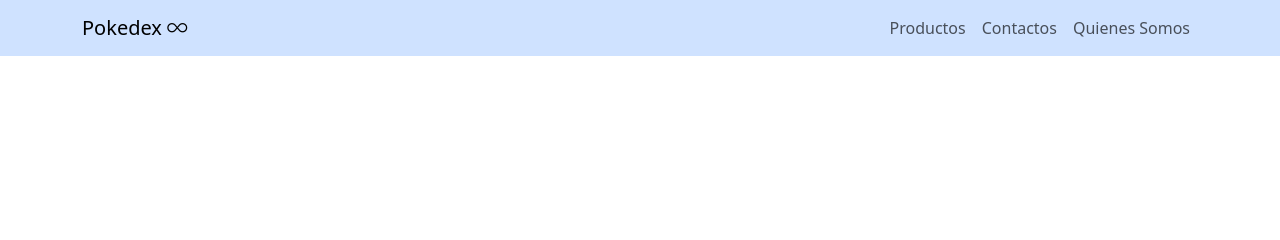
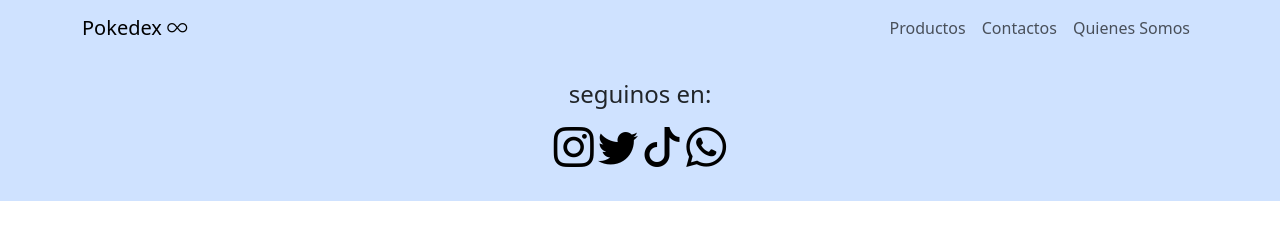
Before and after one commit to nachoabe30/Pokegroup, a plain HTML site: page index.html in a window 1280 px wide. Drawn offline with nearby package versions, Linux system fonts and the light colour scheme.

Commit message:
Agregamos correctamente el footer con sus direcciones

```diff
--- a/index.html
+++ b/index.html
@@ -41,7 +41,13 @@
 </header>
 
     <main></main>
-    <footer>
+        <footer class="bg-primary-subtle py-4 text-center text-dark">
+        <h5 class="fs-4">seguinos en:</h5>
+        <a href="./pages/error404.html" class="link-light fs-1"><i class="bi bi-instagram" style="color: black;"></i></a>
+        <a href="./pages/error404.html" class="link-light fs-1"><i class="bi bi-twitter" style="color: black;" ></i></a>
+        <a href="./pages/error404.html" class="link-light fs-1"><i class="bi bi-tiktok" style="color: black;"></i></a>
+        <a href="./pages/error404.html" class="link-light fs-1"><i class="bi bi-whatsapp" style="color: black;"></i></a>
+
     </footer>
 
     <script src="https://cdn.jsdelivr.net/npm/bootstrap@5.3.6/dist/js/bootstrap.bundle.min.js" integrity="sha384-j1CDi7MgGQ12Z7Qab0qlWQ/Qqz24Gc6BM0thvEMVjHnfYGF0rmFCozFSxQBxwHKO" crossorigin="anonymous"></script>
```
